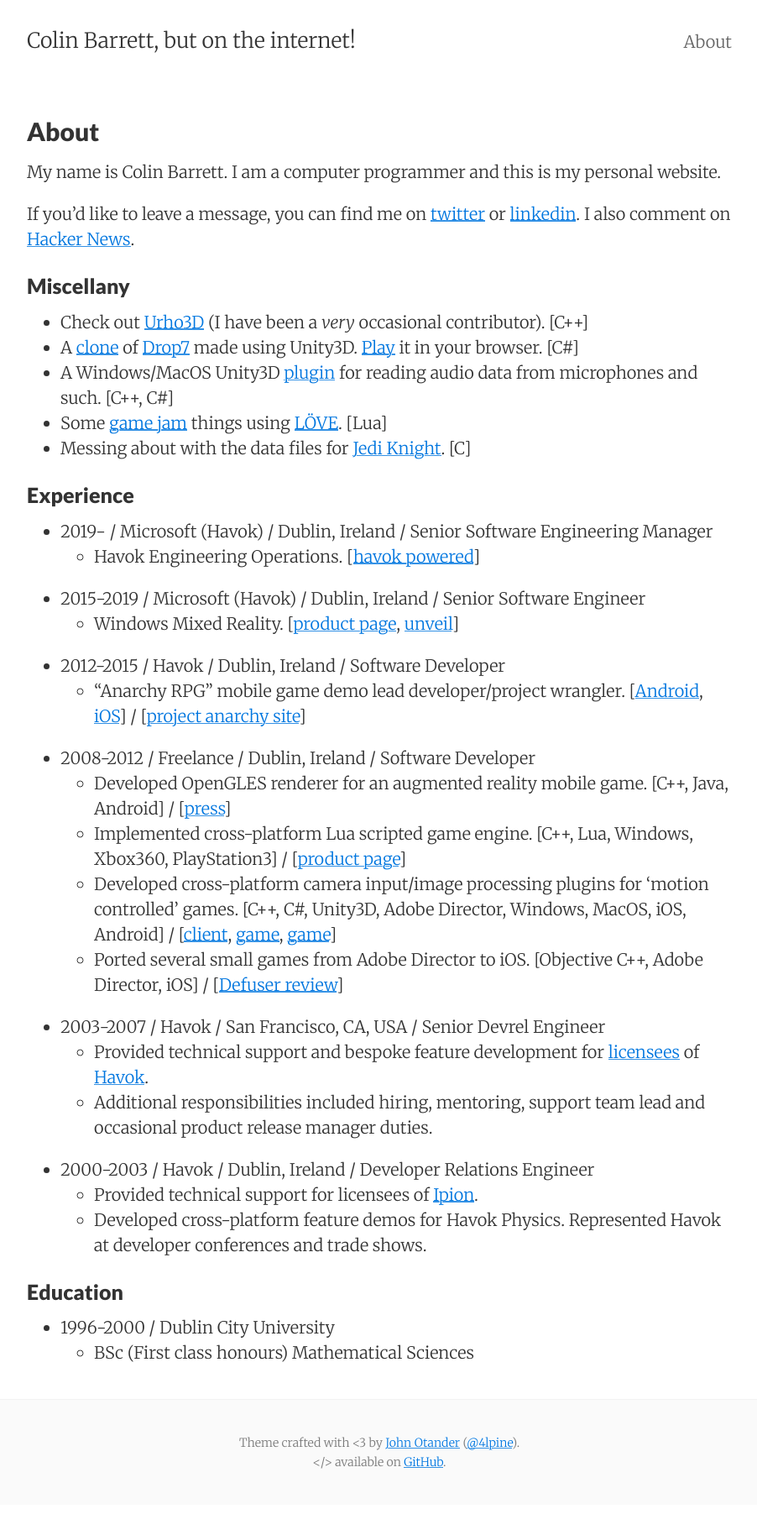
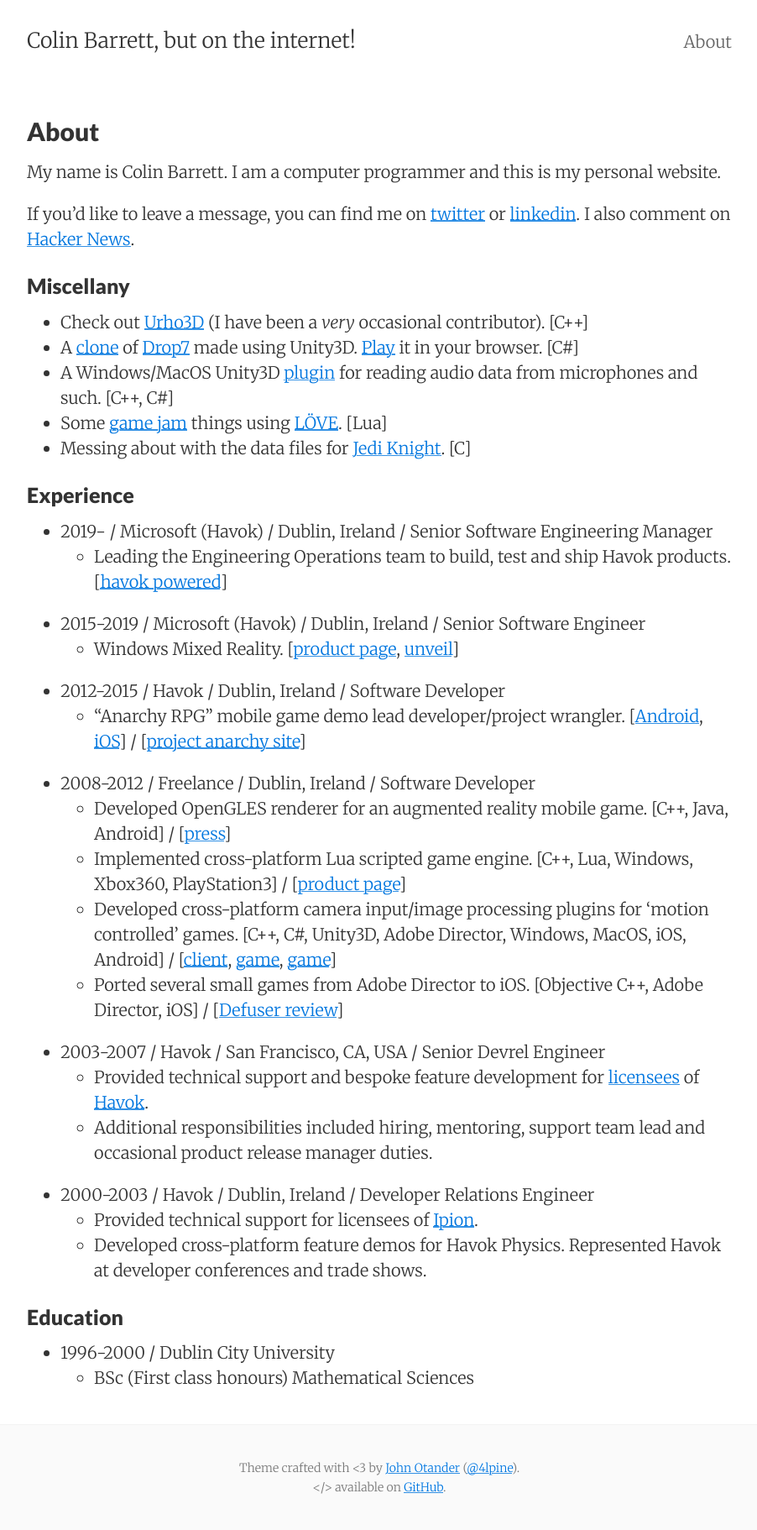
Before and after one commit to barrettcolin/barrettcolin.github.io, a Jekyll site: the page built from about.md, in a window 1280 px wide. Shown: the whole page at 84% size, without its empty margins (188-1090 px from the left). Built offline with Jekyll 4.4.1, drawn with Linux system fonts in a browser that asks for light colours; before the commit the page ends 1792 px from its top, so only the background shows below that.

Commit message:
Update about.md

```diff
--- a/about.md
+++ b/about.md
@@ -16,7 +16,7 @@ If you'd like to leave a message, you can find me on [twitter](http://twitter.co
 
 ### Experience
 * 2019- / Microsoft (Havok) / Dublin, Ireland / Senior Software Engineering Manager
-  * Havok Engineering Operations. \[[havok powered](https://www.havok.com/havok-powered/)]
+  * Leading the Engineering Operations team to build, test and ship Havok products. \[[havok powered](https://www.havok.com/havok-powered/)]
 * 2015-2019 / Microsoft (Havok) / Dublin, Ireland / Senior Software Engineer
   * Windows Mixed Reality. \[[product page](https://www.microsoft.com/en-us/windows/windows-mixed-reality), [unveil](https://blogs.windows.com/windowsexperience/2017/10/03/the-era-of-windows-mixed-reality-begins-october-17)\]
 * 2012-2015 / Havok / Dublin, Ireland / Software Developer
```
